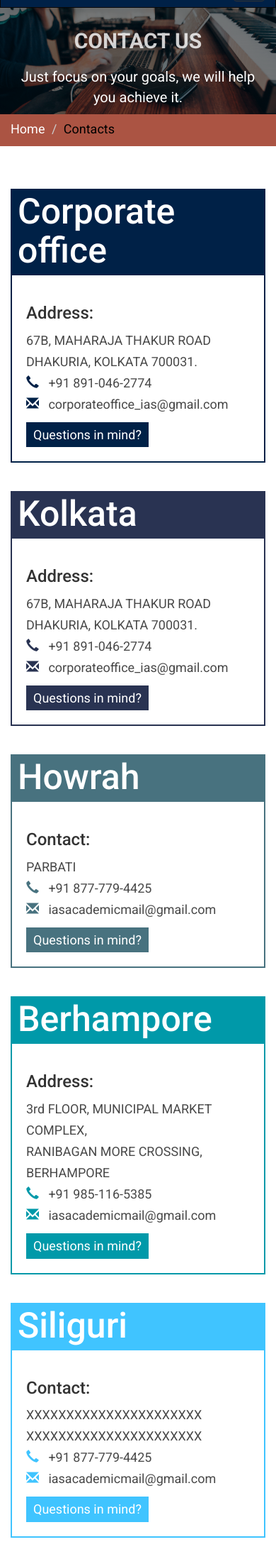
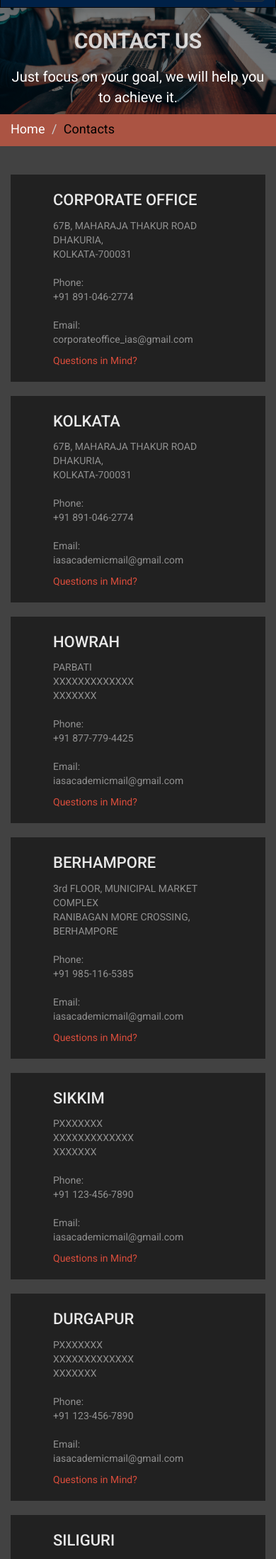
Before and after one commit to prince737/IAS-Academic, a PHP site: page /contact.html in a window 390 px wide. Shown: the part 41-2238 px from the top of the page at 71% size. Run offline with PHP 8.4, Linux system fonts and the light colour scheme; some libraries are stand-ins or nearby versions.

Commit message:
Contacts page completed

```diff
--- a/Css/contact.css
+++ b/Css/contact.css
@@ -5,7 +5,7 @@
 }
 
 html, body {
-
+    background:#424242;
     margin: 0;
     padding: 0;
 }
@@ -115,131 +115,76 @@ html, body {
     color: white;
 }
 
-.branch-heading{
-	color:white;
-	font-size:50px;
-	padding:5px 10px;
 
-	margin:0px;
-	margin-top:40px;
+/* MAIN SECTION */
+
+.offices{
+	background:#212121;
+	padding:20px;
+	margin-top:20px;
 }
 
-
-.branch-body{
-	padding:20px;
-
-
+.bname{
+	color:#E8E8E8;
+	font-size:22px;
+	font-weight:500;
 }
 
-.bb1{
-	border:2px solid #002147;
+.addrs{
+	padding-left:40px;
+}
+.addrs-data{
+	color:#909090;
 }
 
-.bb2{
-	border:2px solid #293352;
-}
-.bb3{
-	border:2px solid #48727F;
+.map{
+	background-image: url("../images/map.png");
+	background-size:100%;
+	height:150px;
 }
 
-.bb4{
-	border:2px solid #0099a9;
+.map-link{
+	background:#da4d3c;
+	height: 80px;
+	margin-top:17%;
+	margin-left:auto;
+	margin-right:auto;
+	text-align:center;
+	padding-top:17%;
+	width:150px;
 }
 
-.bb5, .bb6{
-	border:2px solid #40C4FF;
+.map-link a{
+	color:white;
+	padding: 8px 10px;
+	border:1px solid white;
+	border-radius:20px;
+	font-size:10px;
 }
 
-
-
-.addrs p{
-	font-size:18px;
-	line-height:30px;
-	color:	#484848;
+.arrow{
+	width: 0;
+	height: 0;
+	border-left: 15px solid transparent;
+	border-right: 15px solid transparent;
+	border-top: 15px solid #da4d3c;
+	font-size: 0;
+	line-height: 0;
+	margin-left:43%;
+	margin-top:15%;
 }
 
-.a1 span{
-	color:#002147;
+.cntct-btn{
+	color:#da4d3c;
+	background:none;
+	border:none;
+	outline:none;
+	padding:0px;
 }
 
-.a2 span{
-	color:#293352;
+.cntct-btn:hover{
+	text-decoration:underline;
 }
-.a3 span{
-	color:#48727F;
-}
-.a4 span{
-	color:#0099a9;
-}
-.a5 span, .a6 span{
-	color:#40C4FF;
-}
-
-
-
-.question{
-	border:none;
-	outline:none;
-	background:none;
-	font-size:18px;
-	padding: 5px 10px;
-	color:white;
-}
-
-.question:hover{
-	background-color:#002147;
-}
-
-.h1, .q1{
-
-	background:#002147;
-}
-
-.h2, .q2{
-	background:#293352;
-}
-
-.h3, .q3{
-	background:#48727F;
-}
-
-.h4, .q4{
-	background:#0099a9;
-}
-.h5, .q5, .h6, .q6{
-	background-color:#40C4FF;
-}
-
-
-
-#map{
-        height: 100%;
-		padding:0;
-		margin:0;
-		border: 2px solid #002147;
-}
-
-#map1{
-        height: 100%;
-		padding:0;
-		margin:0;
-		border: 2px solid #293352;
-}
-
-#map2{
-	height: 100%;
-	padding:0;
-	margin:0;
-	border: 2px solid #48727F;
-}
-
-#map3{
-        height: 100%;
-		padding:0;
-		margin:0;
-		border: 2px solid #0099a9;
-}
-
 
 /*CONTACT MODAL*/
 
@@ -412,26 +357,6 @@ footer ul{
 		padding-left:110px;
 	}
 
-	.addrs{
-		padding-left:5%;
-	}
-
-	.question{
-		margin-top:15%;
-	}
-	#map-wrapper{
-		height:400px;
-		width:65%;
-	}
-	#map-wrapper1{
-		height:400px;
-		width:65%;
-	}
-
-	#map-wrapper3{
-		height:400px;
-		width:65%;
-	}
 }
 
 
@@ -442,15 +367,8 @@ footer ul{
 		display:none;
 	}
 
-	#map-wrapper{
-		height:300px;
-		width:100%;
-	}
-
-	.mp{
+	.map{
 		display:none;
-	}
-
   }
 
   @media screen and (min-width: 1200px) {
--- a/contact.html
+++ b/contact.html
@@ -120,7 +120,7 @@
 
 	<div class="container-fluid contact-banner">
 		<h2>CONTACT US</h2>
-		<p>Just focus on your goals, we will help you achieve it.</p>
+		<p>Just focus on your goal, we will help you to achieve it.</p>
 	</div>
 
 	<ol class="breadcrumb">
@@ -130,136 +130,210 @@
 
 	<div class="container">
 
+		<div class="row">
 
-		<h2 class="branch-heading h1" >Corporate office</h2>
-		<div class="branch-body bb1">
-			<div class="row ">
-				<div class="col-sm-4 addrs a1">
-					<h3>Address:</h3>
-					<p>
+			<div class="col-sm-6">
 
-						67B, MAHARAJA THAKUR ROAD<br>
-						DHAKURIA, KOLKATA 700031.<br>
-						<span class="glyphicon glyphicon-earphone"></span>&nbsp;&nbsp;&nbsp;+91 891-046-2774<br>
-						<span class="glyphicon glyphicon-envelope"></span>&nbsp;&nbsp;&nbsp;corporateoffice_ias@gmail.com
+				<div class="col-sm-12 offices">
+					<div class="col-sm-5 map">
+						<div class="map-link">
+							<a href="maps.google.com">GET DIRECTIONS</a>
+							<div class="arrow"></div>
+						</div>
+
+					</div>
+
+					<div class="col-sm-7 addrs">
+						<p class="bname">CORPORATE OFFICE</p>
+
+						<p class="addrs-data">67B, MAHARAJA THAKUR ROAD<br>
+						DHAKURIA, <br>
+						KOLKATA-700031<br><br>
+						Phone:<br>
+						+91 891-046-2774<br><br>
+						Email:<br>
+						corporateoffice_ias@gmail.com<br>
 						</p>
-					<button class="question q1" data-target="#Modal" data-toggle="modal"  >Questions in mind?</button>
+
+						<button class="cntct-btn" data-target="#Modal" data-toggle="modal" >Questions in Mind?</button>
+
 					</div>
-				<div class="col-sm-8 mp" id="map-wrapper">
-					<div id="map"></div>
+				</div>
+			</div>
+
+			<div class="col-sm-6 " >
+
+				<div class="col-sm-12 offices">
+					<div class="col-sm-5 map">
+						<div class="map-link">
+							<a href="maps.google.com">GET DIRECTIONS</a>
+							<div class="arrow"></div>
+						</div>
+					</div>
+
+					<div class="col-sm-7 addrs">
+						<p class="bname">KOLKATA</p>
+
+						<p class="addrs-data">67B, MAHARAJA THAKUR ROAD<br>
+						DHAKURIA, <br>
+						KOLKATA-700031<br><br>
+						Phone:<br>
+						+91 891-046-2774<br><br>
+						Email:<br>
+						 	iasacademicmail@gmail.com<br>
+						</p>
+
+						<button class="cntct-btn" data-target="#Modal" data-toggle="modal" >Questions in Mind?</button>
+
+					</div>
+				</div>
+			</div>
+
+			<div class="col-sm-6 " >
+
+				<div class="col-sm-12 offices" data-aos="fade-up" data-aos-once="true" data-aos-delay="300">
+					<div class="col-sm-5 map">
+						<div class="map-link">
+							<a href="maps.google.com">GET DIRECTIONS</a>
+							<div class="arrow"></div>
+						</div>
+					</div>
+
+					<div class="col-sm-7 addrs">
+						<p class="bname">HOWRAH</p>
+
+						<p class="addrs-data">PARBATI<br>
+						XXXXXXXXXXXXX<br>
+						XXXXXXX<br><br>
+						Phone:<br>
+						 	+91 877-779-4425<br><br>
+						Email:<br>
+						 	 	 iasacademicmail@gmail.com<br>
+						</p>
+
+						<button class="cntct-btn" data-target="#Modal" data-toggle="modal" >Questions in Mind?</button>
+
+
 					</div>
 				</div>
 			</div>
 
 
-		<div data-aos="fade-up" data-aos-once="true" data-aos-delay="300" id="#kol">
-		<h2 class="branch-heading h2" >Kolkata</h2>
-		<div class="branch-body bb2" >
-			<div class="row ">
-				<div class="col-sm-4 addrs a2">
-					<h3>Address:</h3>
-					<p>
+			<div class="col-sm-6 " >
 
-						67B, MAHARAJA THAKUR ROAD<br>
-						DHAKURIA, KOLKATA 700031.<br>
-						<span class="glyphicon glyphicon-earphone"></span>&nbsp;&nbsp;&nbsp;+91 891-046-2774<br>
-						<span class="glyphicon glyphicon-envelope"></span>&nbsp;&nbsp;&nbsp;corporateoffice_ias@gmail.com
+				<div class="col-sm-12 offices" data-aos="fade-up" data-aos-once="true" data-aos-delay="300">
+					<div class="col-sm-5 map">
+						<div class="map-link">
+							<a href="maps.google.com">GET DIRECTIONS</a>
+							<div class="arrow"></div>
+						</div>
+					</div>
+
+					<div class="col-sm-7 addrs">
+						<p class="bname">BERHAMPORE</p>
+
+						<p class="addrs-data">3rd FLOOR, MUNICIPAL MARKET COMPLEX<br>
+						RANIBAGAN MORE CROSSING,  <br>
+						BERHAMPORE<br><br>
+						Phone:<br>
+						 	+91 985-116-5385<br><br>
+						Email:<br>
+						 	 	iasacademicmail@gmail.com<br>
 						</p>
-					<button class="question q2" data-target="#Modal" data-toggle="modal"  >Questions in mind?</button>
-				</div>
-				<div class="col-sm-8 mp" id="map-wrapper1">
-					<div id="map1"></div>
-				</div>
+
+						<button class="cntct-btn" data-target="#Modal" data-toggle="modal" >Questions in Mind?</button>
+
 					</div>
 				</div>
 			</div>
 
-		<div data-aos="fade-up" data-aos-once="true" data-aos-delay="300" id="hwh">
-		<h2 class="branch-heading h3">Howrah</h2>
-		<div class="branch-body bb3">
-			<div class="row ">
-				<div class="col-sm-4 addrs a3">
-					<h3>Contact:</h3>
-					<p>
 
-						PARBATI<br>
-						<span class="glyphicon glyphicon-earphone"></span>&nbsp;&nbsp;&nbsp;+91 877-779-4425<br>
-						<span class="glyphicon glyphicon-envelope"></span>&nbsp;&nbsp;&nbsp;iasacademicmail@gmail.com
+			<div class="col-sm-6 " >
+
+				<div class="col-sm-12 offices" data-aos="fade-up" data-aos-once="true" data-aos-delay="300">
+					<div class="col-sm-5 map">
+						<div class="map-link">
+							<a href="maps.google.com">GET DIRECTIONS</a>
+							<div class="arrow"></div>
+						</div>
+					</div>
+
+					<div class="col-sm-7 addrs">
+						<p class="bname">SIKKIM</p>
+
+						<p class="addrs-data">PXXXXXXX<br>
+						XXXXXXXXXXXXX<br>
+						XXXXXXX<br><br>
+						Phone:<br>
+						 	 	+91 123-456-7890<br><br>
+						Email:<br>
+						 	 	 iasacademicmail@gmail.com<br>
 						</p>
-					<button class="question q3" data-target="#Modal" data-toggle="modal"  >Questions in mind?</button>
-				</div>
-				<div class="col-sm-8 mp" id="map-wrapper1">
-					<div id="map1"></div>
-				</div>
+
+						<button class="cntct-btn" data-target="#Modal" data-toggle="modal" >Questions in Mind?</button>
+
 					</div>
 				</div>
 			</div>
 
-		<div data-aos="fade-up" data-aos-once="true" data-aos-delay="300" id="bhm">
-		<h2 class="branch-heading h4">Berhampore</h2>
-		<div class="branch-body bb4">
-			<div class="row ">
-				<div class="col-sm-4 addrs a4">
-					<h3>Address:</h3>
-					<p>
 
-						3rd FLOOR, MUNICIPAL MARKET COMPLEX,<br>
-						RANIBAGAN MORE CROSSING, BERHAMPORE<br>
-						<span class="glyphicon glyphicon-earphone"></span>&nbsp;&nbsp;&nbsp;+91 985-116-5385<br>
-						<span class="glyphicon glyphicon-envelope"></span>&nbsp;&nbsp;&nbsp;iasacademicmail@gmail.com
-					</p>
-					<button class="question q4" data-target="#Modal" data-toggle="modal"  >Questions in mind?</button>
+			<div class="col-sm-6 " >
+
+				<div class="col-sm-12 offices" data-aos="fade-up" data-aos-once="true" data-aos-delay="300">
+					<div class="col-sm-5 map">
+						<div class="map-link">
+							<a href="maps.google.com">GET DIRECTIONS</a>
+							<div class="arrow"></div>
 						</div>
-				<div class="col-sm-8 mp" id="map-wrapper3">
-					<div id="map3"></div>
 					</div>
+
+					<div class="col-sm-7 addrs">
+						<p class="bname">DURGAPUR</p>
+
+						<p class="addrs-data">PXXXXXXX<br>
+						XXXXXXXXXXXXX<br>
+						XXXXXXX<br><br>
+						Phone:<br>
+						 	 	+91 123-456-7890<br><br>
+						Email:<br>
+						 	 	 iasacademicmail@gmail.com<br></p>
+
+						<button class="cntct-btn" data-target="#Modal" data-toggle="modal" >Questions in Mind?</button>
+
 					</div>
 				</div>
 			</div>
 
-		<div data-aos="fade-up" data-aos-once="true" data-aos-delay="300" id="sil">
-		<h2 class="branch-heading h5">Siliguri</h2>
-		<div class="branch-body bb5">
-			<div class="row ">
-				<div class="col-sm-4 addrs a5">
-					<h3>Contact:</h3>
-					<p>
+			<div class="col-sm-6 " data-aos="fade-up" data-aos-once="true" data-aos-delay="300">
 
-						XXXXXXXXXXXXXXXXXXXXXX<br>
-						XXXXXXXXXXXXXXXXXXXXXX<br>
-						<span class="glyphicon glyphicon-earphone"></span>&nbsp;&nbsp;&nbsp;+91 877-779-4425<br>
-						<span class="glyphicon glyphicon-envelope"></span>&nbsp;&nbsp;&nbsp;iasacademicmail@gmail.com
+				<div class="col-sm-12 offices">
+					<div class="col-sm-5 map">
+						<div class="map-link">
+							<a href="maps.google.com">GET DIRECTIONS</a>
+							<div class="arrow"></div>
+						</div>
+					</div>
+
+					<div class="col-sm-7 addrs">
+						<p class="bname">SILIGURI</p>
+
+						<p class="addrs-data">PXXXXXXX<br>
+						XXXXXXXXXXXXX<br>
+						XXXXXXX<br><br>
+						Phone:<br>
+						 	 	+91 123-456-7890<br><br>
+						Email:<br>
+						 	 	 iasacademicmail@gmail.com<br>
 						</p>
-					<button class="question q5" data-target="#Modal" data-toggle="modal"  >Questions in mind?</button>
-				</div>
-				<div class="col-sm-8 mp" id="map-wrapper1">
-					<div id="map1"></div>
-				</div>
+
+
+						<button class="cntct-btn" data-target="#Modal" data-toggle="modal" >Questions in Mind?</button>
 					</div>
 				</div>
 			</div>
 
-		<div data-aos="fade-up" data-aos-once="true" data-aos-delay="300" id="dur">
-		<h2 class="branch-heading h6" >Durgapur</h2>
-		<div class="branch-body bb6">
-			<div class="row ">
-				<div class="col-sm-4 addrs a6">
-					<h3>Contact:</h3>
-					<p>
+		</div>
 
-						XXXXXXXXXXXXXXXXXXXXXX<br>
-						XXXXXXXXXXXXXXXXXXXXXX<br>
-						<span class="glyphicon glyphicon-earphone"></span>&nbsp;&nbsp;&nbsp;+91 877-779-4425<br>
-						<span class="glyphicon glyphicon-envelope"></span>&nbsp;&nbsp;&nbsp;iasacademicmail@gmail.com
-					</p>
-					<button class="question q6" data-target="#Modal" data-toggle="modal"  >Questions in mind?</button>
-				</div>
-				<div class="col-sm-8 mp" id="map-wrapper1">
-					<div id="map1"></div>
-				</div>
-			</div>
-		</div>
-		</div>
 
 	</div>
 
@@ -342,9 +416,6 @@
 
 
 
-		<script src="js/maps.js"></script>
-	    <script src="https://maps.googleapis.com/maps/api/js?key=AIzaSyDFonkGSaKtyNJ9pFk6MDWF4ySnEzXTCiY&callback=initMap"
-		async defer></script>
 		<script src="js/jquery-3.2.1.min.js"></script>
 		<script src="js/bootstrap.js"></script>
 		<script src="js/aos.js"></script>
```
Also changed, not shown: images/map.png (added). Lines whose indentation alone changed are shown as unchanged.
